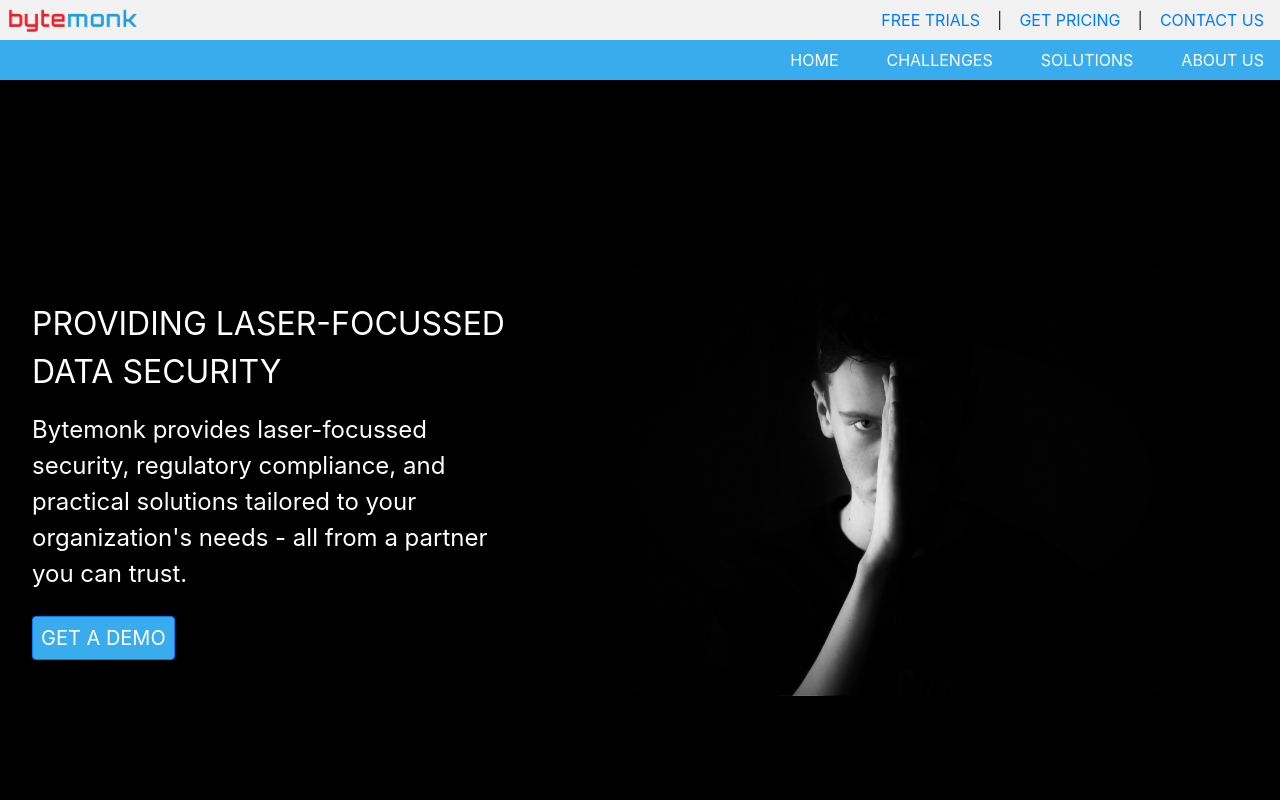
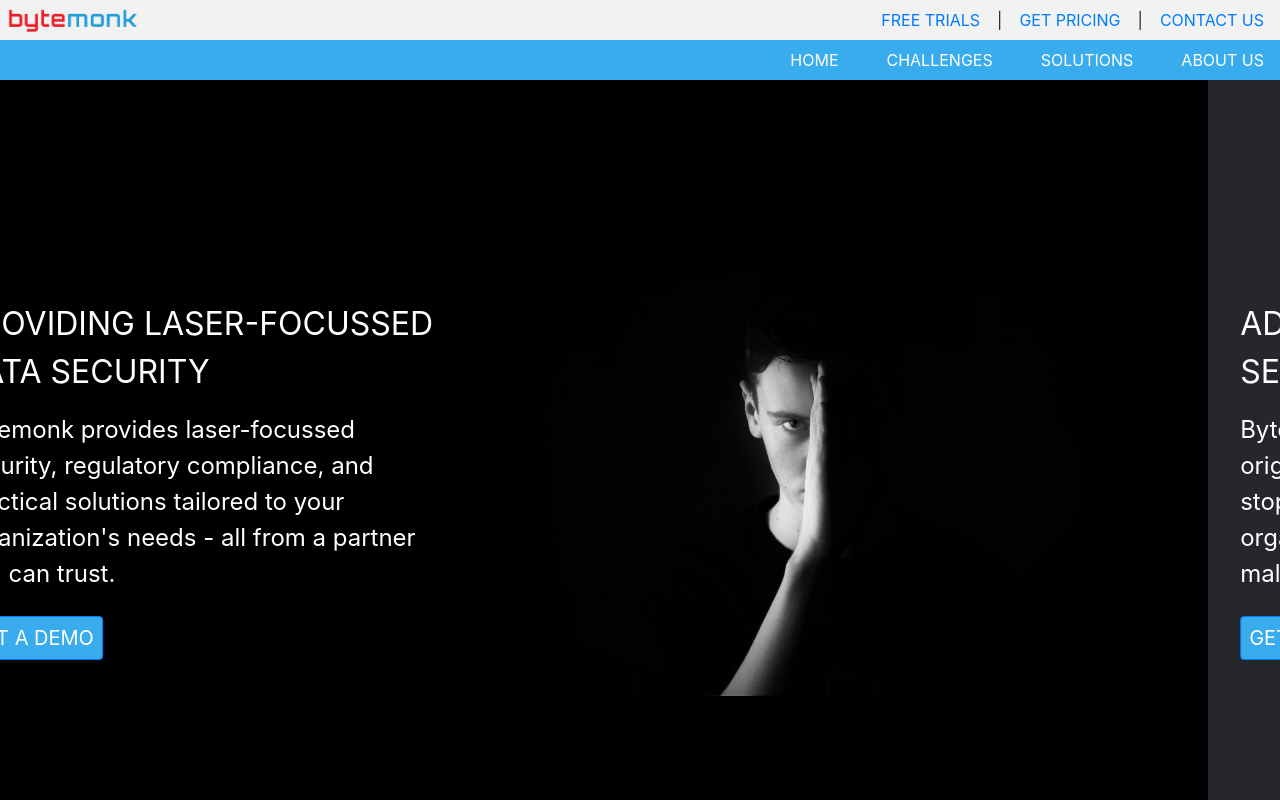
Before and after one commit to aryanoffical2706/devs, a React (Create React App) app: page / in a window 1280 px wide. Shown: the top 800 px of the page. Built offline with nearby package versions, Linux system fonts and the light colour scheme.

Commit message:
REduced the carousel duration

```diff
--- a/src/App.js
+++ b/src/App.js
@@ -51,7 +51,7 @@ export default class App extends React.Component {
 				</div>
 
 				<div style={{ marginTop: "80px" }} id="home">
-					<Carousel interval={10000} controls={false}>
+					<Carousel interval={5000} controls={false}>
 						{this.getCarouselItem(0, "black", "PROVIDING LASER-FOCUSSED DATA SECURITY", "Bytemonk provides laser-focussed security, regulatory compliance, and practical solutions tailored to your organization's needs - all from a partner you can trust.", bm_carousel_01)}
 						{this.getCarouselItem(1, "#26272C", "ADDRESSING THE DATA SECURITY THREATS SUAVELY", "Bytemonk addresses the threat vectors originating from inside the organization by stopping critical data from leaving your organization and helps identify both malicious & negligent users.", bm_carousel_02)}
 						{this.getCarouselItem(2, "#181F27", "REDUCING ATTACK SURFACE USING AI", "Bytemonk specializes in reducing attack surface by leveraging Machine Learning and AI capabilities that allow computers to learn from examples instead of predefined rules.", bm_carousel_03)}
```
